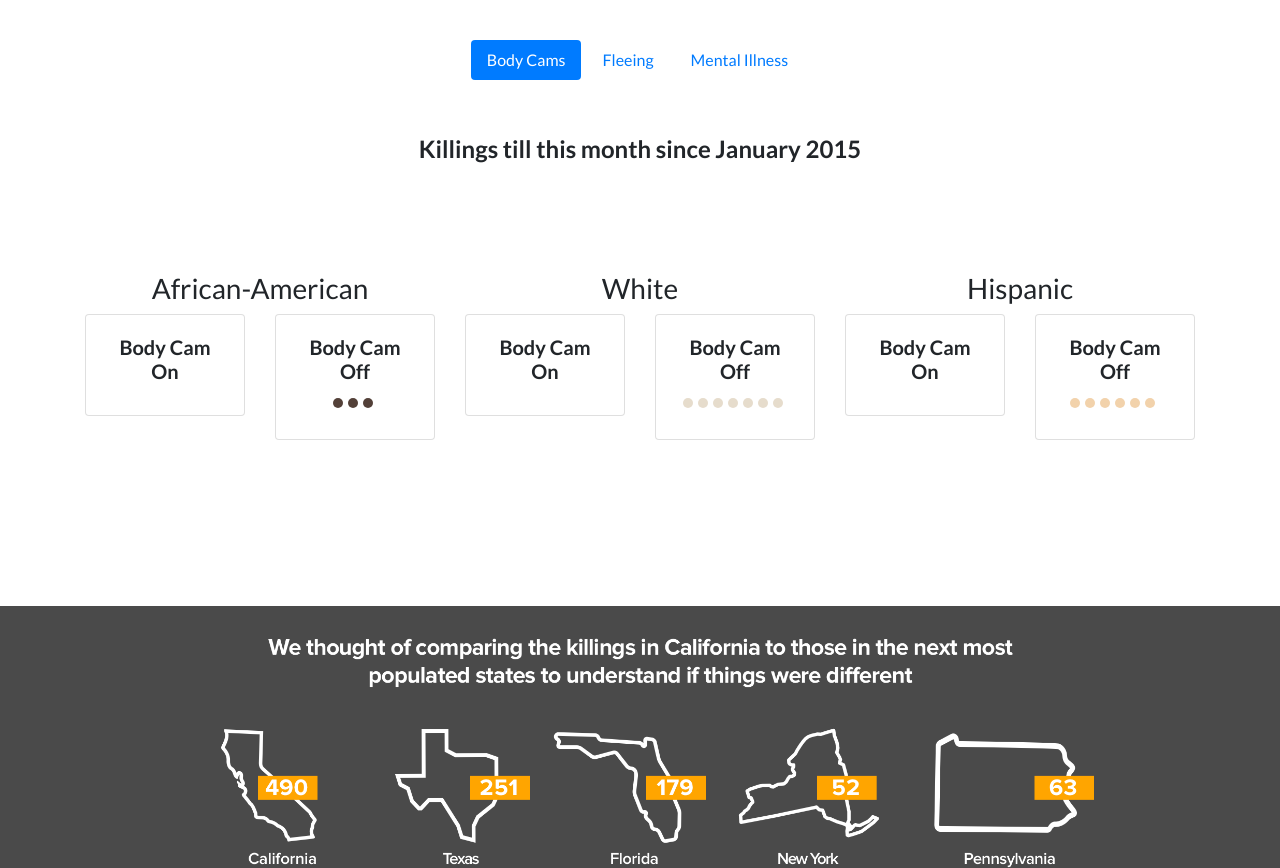
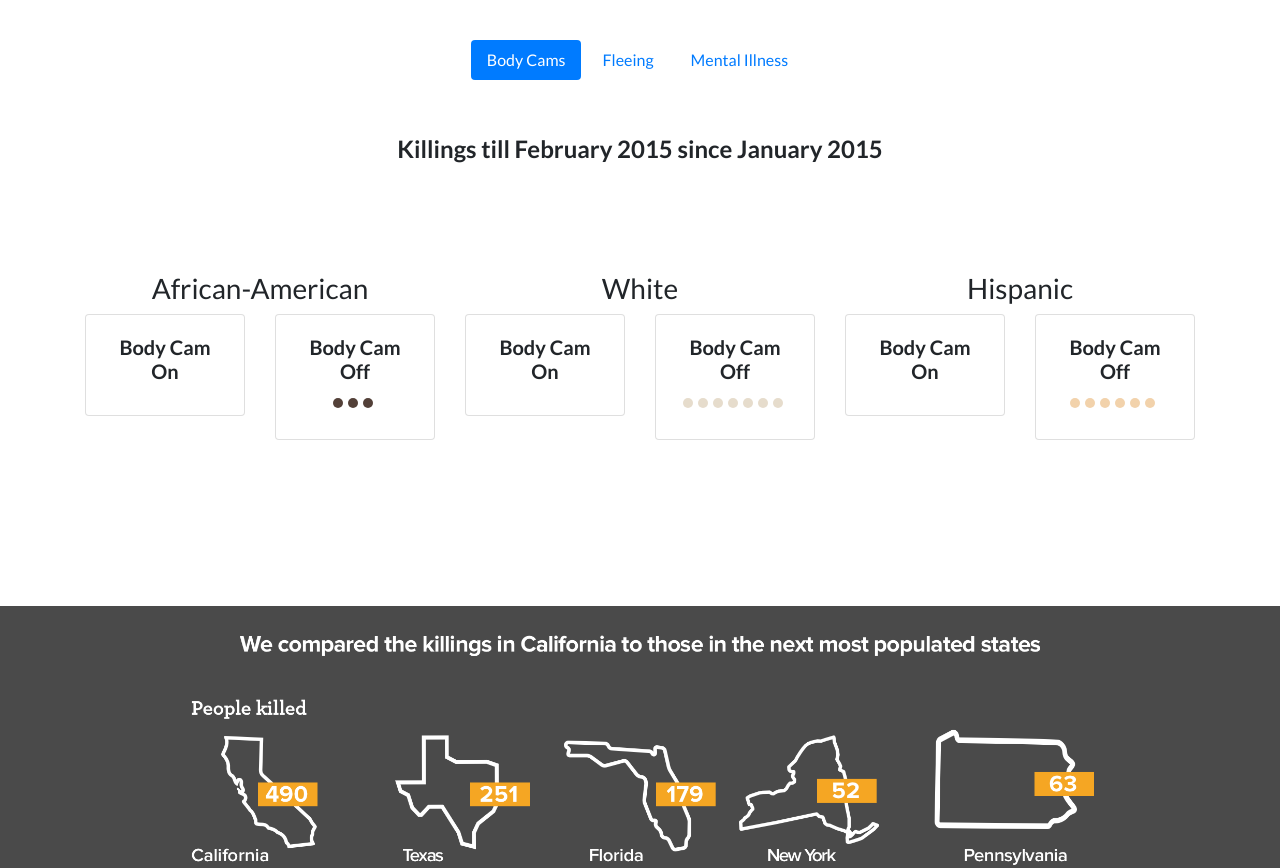
Before and after one commit to sandeeppal1991/teamsam, a website: page index.html in a window 1280 px wide. Shown: the part 1520-2388 px from the top of the page. Drawn offline with nearby package versions, Linux system fonts and the light colour scheme; some packages are replaced by stand-ins of ours.

Commit message:
Geethaab puss

```diff
--- a/index.html
+++ b/index.html
@@ -130,7 +130,7 @@
           </div>
           <div class="row justify-content-md-center">
             <div class="col-lg-6">
-              <h4>Killings till this month since January 2015</h4>
+              <h4>Killings till <span id="month_text2"></span> since January 2015</h4>
             </div>
           </div>
     <div class="tab-content custom-tabs" id="myTabContent" style="padding-bottom:150px;">
@@ -410,7 +410,7 @@
 </section >
     <section class="info-graphic justify-content-center" id="mostpopulous">
       <div class="container-fluid" style="width:80%">
-      <img src="img/image.png" alt="" style="width:100%">
+      <img src="img/infoviz infographic.png" alt="" style="width:100%">
     </div>
     </section>
     <section class="call-to-action text-white text-center" id="usa">
@@ -446,7 +446,7 @@
         </div>
           <!-- <div class="col-lg-6 text-white showcase-img" style="background-image: url('img/bg-showcase-2.jpg');"></div> -->
           <div class="col-lg-6 my-auto showcase-text order-lg-2">
-            <h2>Fleeing doesn't help</h2>
+            <h2>Is Fleeing a good idea?</h2>
             <p class="lead mb-0">In general, there has been an increase in the number of people killed, regardless of whether they were fleeing or not. It would be interesting to see how people who don't flee react in such situations.</p>
           </div>
         </div>
--- a/js/main.js
+++ b/js/main.js
@@ -84,34 +84,39 @@ function d3stuff(currentMonth){
   for (i=0;i<currentMonth.Hispanic.cam_on.length;i++){ hispanics.push(currentMonth.Hispanic.cam_on[i]); }
   for (i=0;i<currentMonth.Hispanic.cam_off.length;i++){ hispanics.push(currentMonth.Hispanic.cam_off[i]); }
   d3.select("#month_text").text(months[currentMonth.month]+" "+currentMonth.year);
-  var black = d3.select("#main-dot-af").selectAll("span").data(blacks);
+  d3.select("#month_text2").text(months[currentMonth.month]+" "+currentMonth.year);
+  var black = d3.select("#main-dot-af").selectAll("li").data(blacks);
   black.exit().remove();
   black.enter()
-  .append("span")
+  .append("li")
   .attr("class","dot-african")
   .attr("data-toggle","tooltip")
   .attr("data-html","true")
-  .attr("title", function(d){return ("Name: <b>"+d.name+"</b> City: <b>"+d.city + "</b> Age: <b>"+ d.age+"</b>")});
-  var white = d3.select("#main-dot-wh").selectAll("span").data(whites);
+  .attr("title", function(d){return ("Name: <b>"+d.name+"</b> City: <b>"+d.city + "</b> Age: <b>"+ d.age+"</b>")})
+  .exit().remove();
+  black.exit().remove();
+  var white = d3.select("#main-dot-wh").selectAll("li").data(whites);
   white.exit().remove();
   white.enter()
-  .append("span")
+  .append("li")
   .attr("class","dot-white")
   .attr("data-toggle","tooltip")
   .attr("data-html","true")
   .attr("title", function(d){return ("Name: <b>"+d.name+"</b> City: <b>"+d.city + "</b> Age: <b>"+ d.age+"</b>")});
   console.log("hispanics this month");
   console.log(hispanics.length);
-  var hispanic = d3.select("#main-dot-la").selectAll("span").data(hispanics);
+  white.exit().remove();
+  var hispanic = d3.select("#main-dot-la").selectAll("li").data(hispanics);
   hispanic.exit().remove();
   hispanic.enter()
-  .append("span")
+  .append("li")
   .attr("class","dot-latin")
   .attr("data-toggle","tooltip")
   .attr("data-html","true")
   .attr("title", function(d){return ("Name: <b>"+d.name+"</b> City: <b>"+d.city + "</b> Age: <b>"+ d.age+"</b>")});
   console.log("Doing D3 stuff now");
   console.log(aggregate_data);
+  hispanic.exit().remove();
 
   for(var k =0;k<facets.length;k++)
   {
```
Also changed, not shown: img/infoviz infographic.png (added).
